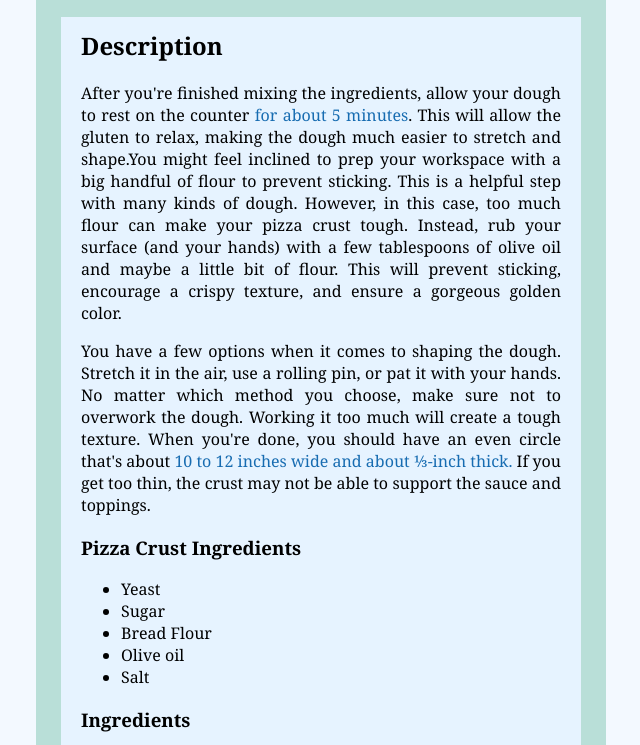
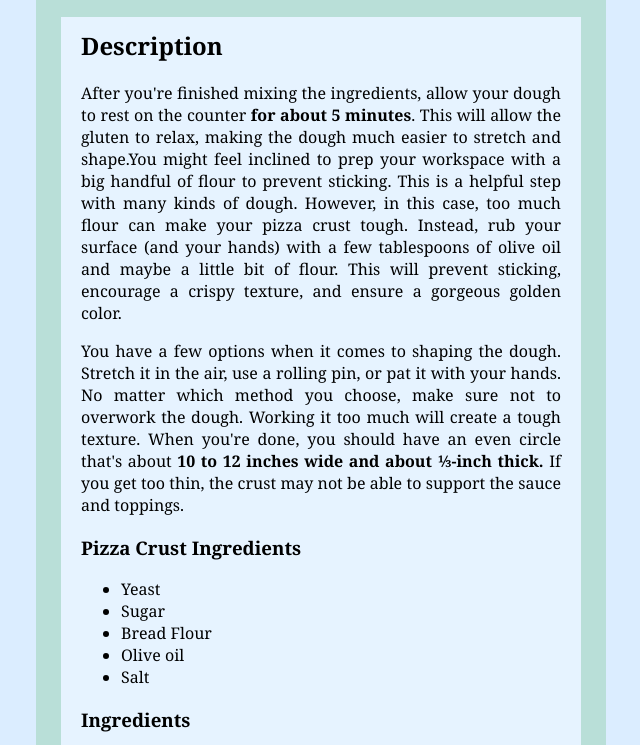
Before and after one commit to devloop307/odin-recipes, a plain HTML site: page recipes/pizza.html in a window 1280 px wide. Shown: the part 355-1100 px from the top of the page, without its empty margins (319-959 px from the left). Drawn offline with Linux system fonts and the light colour scheme.

Commit message:
html and css pizza recipes

```diff
--- a/css/pizza.css
+++ b/css/pizza.css
@@ -1,5 +1,5 @@
 body{
-    background-color: rgb(243, 249, 255);
+    background-color: rgb(219, 237, 255);
     font-family:Georgia, 'Times New Roman', Times, serif;
 }
 
@@ -94,7 +94,7 @@ a{
     text-align: center;
 }
 
-b{
+.br{
     color: rgb(23, 108, 177);
     font-weight: 500;
 }
--- a/recipes/pizza.html
+++ b/recipes/pizza.html
@@ -90,7 +90,7 @@
 
     <div class="footer-3">
         <p class="text-footer">
-           <b>&copy;2025</b> devloop Todos los derechos reservados.
+           <b class="br">&copy;2025</b> devloop Todos los derechos reservados.
         </p>
         <p class="text-footer">
             Contacto: <a href="mailto:devloop307@gmail.com">devloop307@gmail.com</a> |
```
